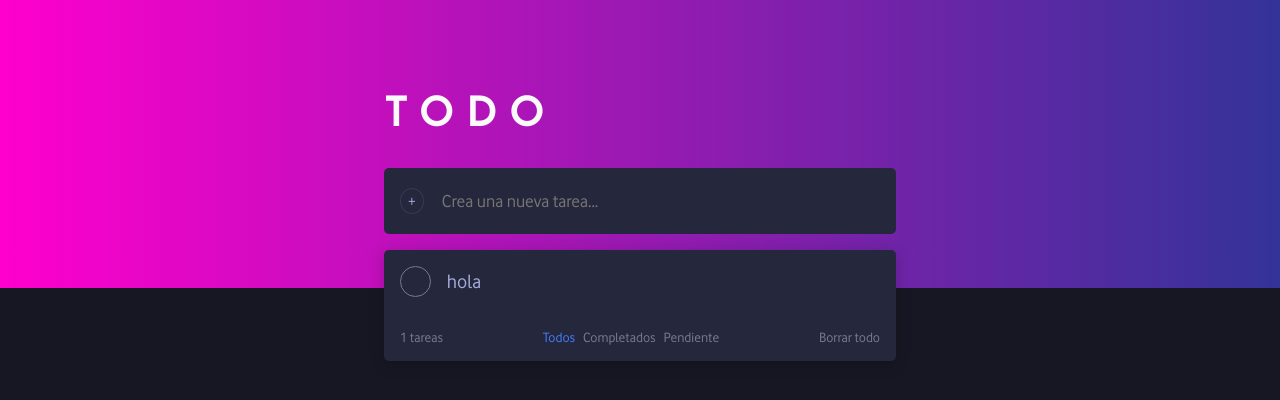
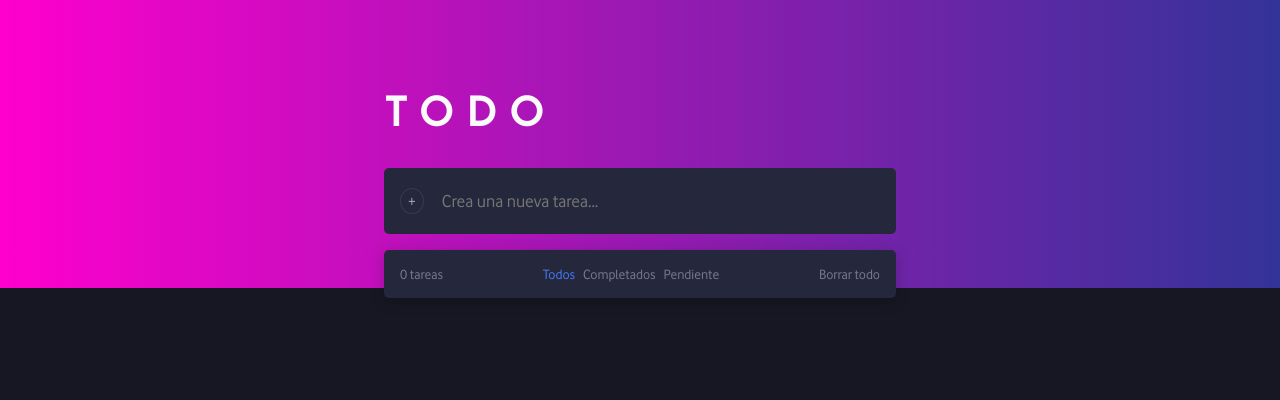
Before and after one commit to elpatronaco/formacion-hooks, a React (Vite) app: page / in a window 1280 px wide. Shown: the top 400 px of the page. Built offline with nearby package versions, Linux system fonts and the light colour scheme.

Commit message:
remove initial todos state

```diff
--- a/src/App.jsx
+++ b/src/App.jsx
@@ -27,7 +27,7 @@ function useField() {
 }
 
 function useTodos() {
-	const [todos, setTodos] = useState([{ value: 'hola', completed: false }]) // { value: string, completed: boolean }[]
+	const [todos, setTodos] = useState([]) // { value: string, completed: boolean }[]
 	const [type, setType] = useState(TYPES.ALL)
 
 	const { reset, ...field } = useField()
```
